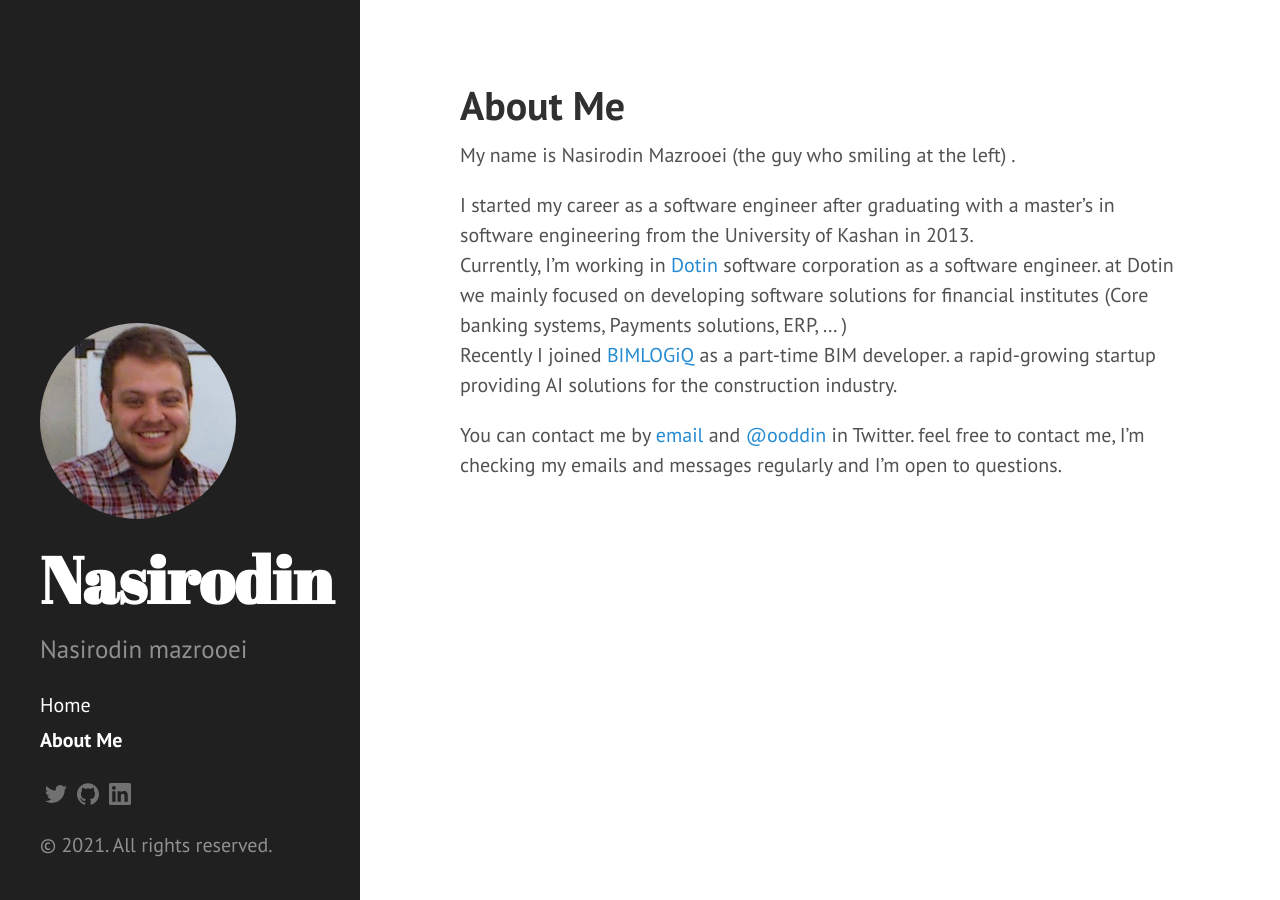
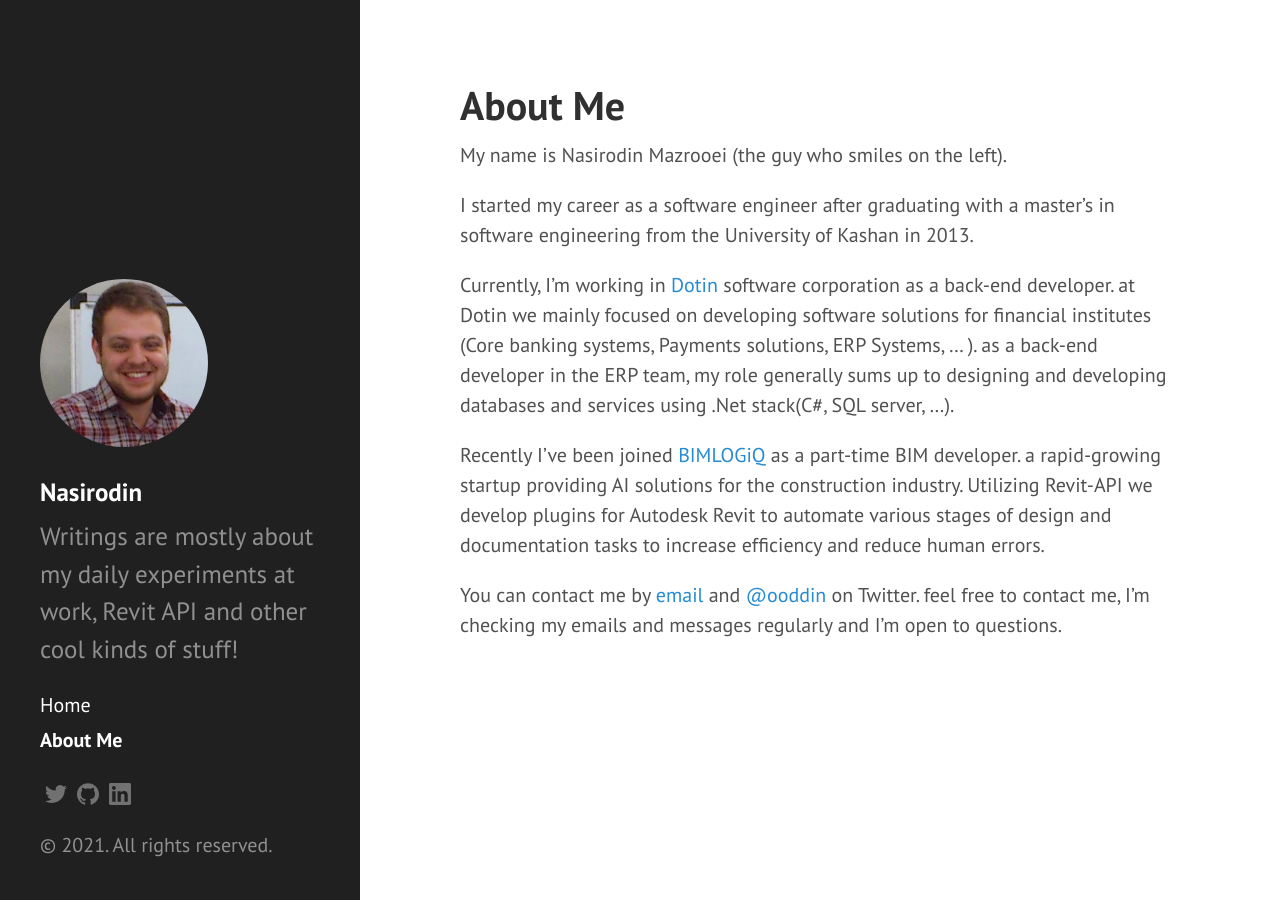
Before and after one commit to nasirodin/nasirodin.github.io, a Jekyll site: the page built from about.md, in a window 1280 px wide. Built offline with Jekyll 4.4.1, drawn with Linux system fonts in a browser that asks for light colours.

Commit message:
update site description

```diff
--- a/_config.yml
+++ b/_config.yml
@@ -8,7 +8,7 @@ permalink:        pretty
 # Setup
 title:            Nasirodin
 tagline:          'Personal page'
-description:      'Nasirodin mazrooei '
+description:      'Writings are mostly about my daily experiments at work, Revit API and other cool kinds of stuff!'
 url:              https://nasirodin.github.io/
 baseurl:          /
 
--- a/_includes/sidebar.html
+++ b/_includes/sidebar.html
@@ -11,11 +11,11 @@
         <img src="{{ avatar }}" class="author-avatar u-photo align-center" alt="{{ site.author.name }}">
         </div>
       {%- endif %}
-      <h1>
+      <h3>
         <a href="{{ site.baseurl }}">
           {{ site.title }}
         </a>
-      </h1>
+      </h3>
       <p class="lead">{{ site.description }}</p>
     </div>
 
--- a/about.md
+++ b/about.md
@@ -3,10 +3,12 @@ layout: page
 title: About Me
 ---
 
-My name is Nasirodin Mazrooei (the guy who smiling at the left) .
+My name is Nasirodin Mazrooei (the guy who smiles on the left).
 
-I started my career as a software engineer after graduating with a master's in software engineering from the University of Kashan in 2013.<br/>
-Currently, I'm working in [Dotin](https://www.dotin.ir/) software corporation as a software engineer. at Dotin we mainly focused on developing software solutions for financial institutes (Core banking systems, Payments solutions, ERP, ... )<br/>
-Recently I joined [BIMLOGiQ](http://bimlogiq.com/) as a part-time BIM developer. a rapid-growing startup providing AI solutions for the construction industry.
+I started my career as a software engineer after graduating with a master's in software engineering from the University of Kashan in 2013.
 
-You can contact me by [email](mailto:nasirodin@gmail.com) and [@ooddin](https://twitter.com/ooddin) in Twitter. feel free to contact me, I'm checking my emails and messages regularly and I'm open to questions.
+Currently, I'm working in [Dotin](https://www.dotin.ir/) software corporation as a back-end developer. at Dotin we mainly focused on developing software solutions for financial institutes (Core banking systems, Payments solutions, ERP Systems, ... ). as a back-end developer in the ERP team, my role generally sums up to designing and developing databases and services using .Net stack(C#, SQL server, ...).
+
+Recently I've been joined [BIMLOGiQ](http://bimlogiq.com/) as a part-time BIM developer. a rapid-growing startup providing AI solutions for the construction industry. Utilizing Revit-API we develop plugins for Autodesk Revit to automate various stages of design and documentation tasks to increase efficiency and reduce human errors.
+
+You can contact me by [email](mailto:nasirodin@gmail.com) and [@ooddin](https://twitter.com/ooddin) on Twitter. feel free to contact me, I'm checking my emails and messages regularly and I'm open to questions.
--- a/public/css/sidebar.css
+++ b/public/css/sidebar.css
@@ -2,7 +2,7 @@
 .author-avatar {
     border-radius: 50%;
     height: auto;
-    width: 70%;
+    width: 60%;
   }
 
   .social-logo{
```
